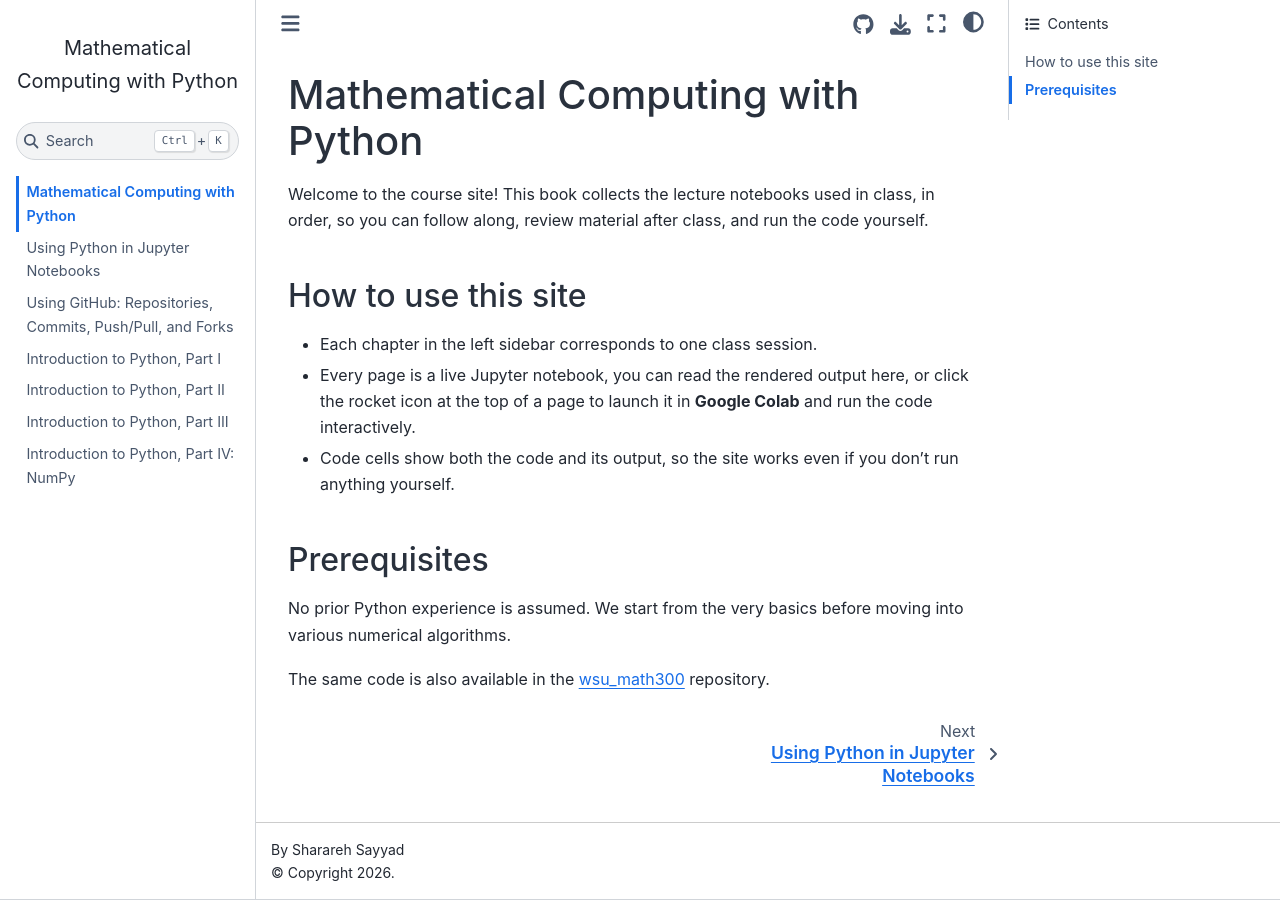
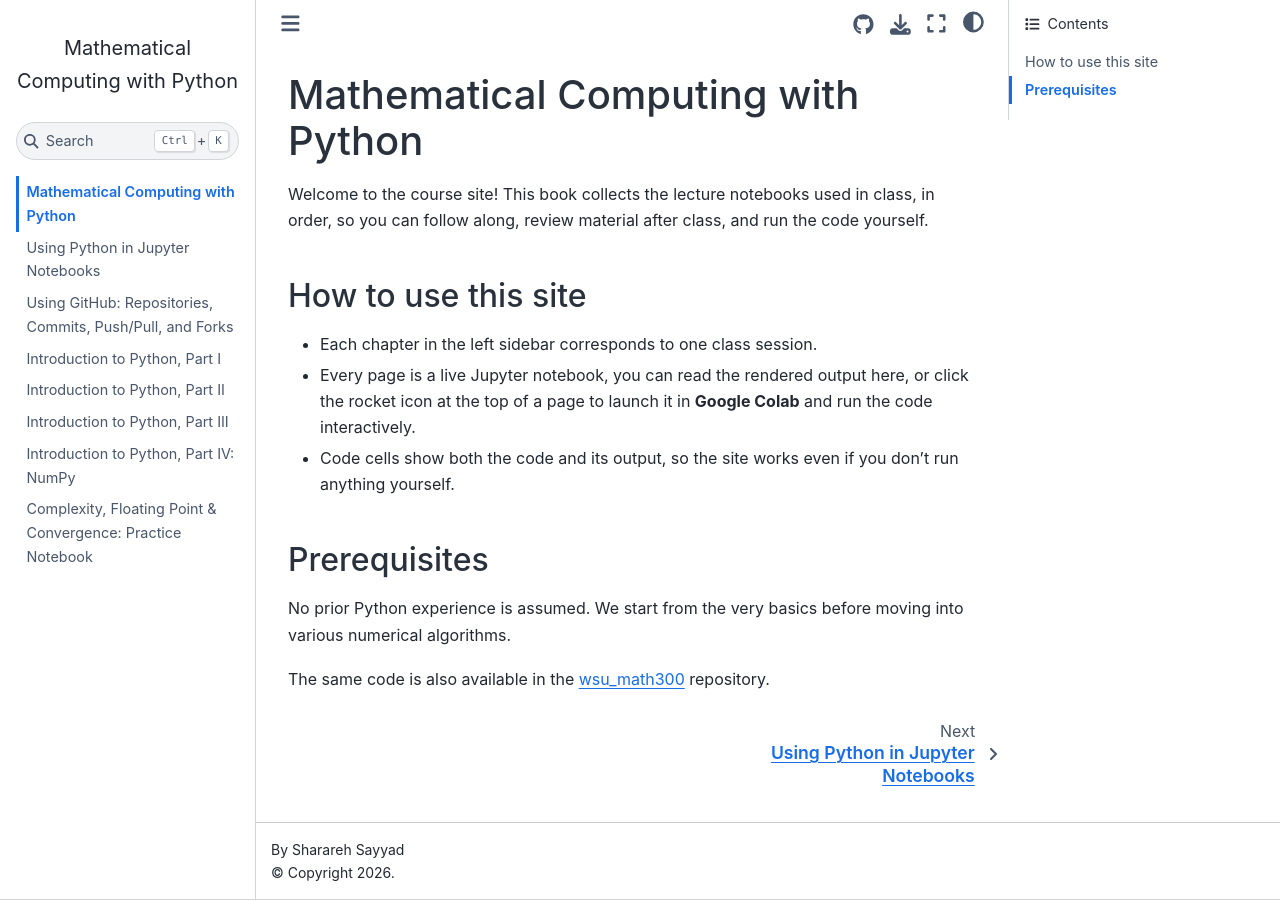
Before and after one commit to say-yas/mathematical_computing_with_python, a Jupyter Book: the page built from book/intro.md, in a window 1280 px wide. Built offline with Jupyter Book 1.0.4 settings and Sphinx 7.4.7 and the Sphinx Book theme 1.1.4, drawn with Linux system fonts in a browser that asks for light colours; pages that are not in the unit, such as notebooks, are missing from menus.

Commit message:
notebook on convergence added

```diff
--- a/book/_toc.yml
+++ b/book/_toc.yml
@@ -8,3 +8,4 @@ chapters:
   - file: notebooks/intro_pythonIII
   - file: notebooks/intro_pythonIV_numpy
   - file: notebooks/intro_pythonV_matplotlib
+  - file: notebooks/complexity_fp_convergence_practice
```
Also changed, not shown: book/notebooks/complexity_fp_convergence_practice.ipynb (added).
